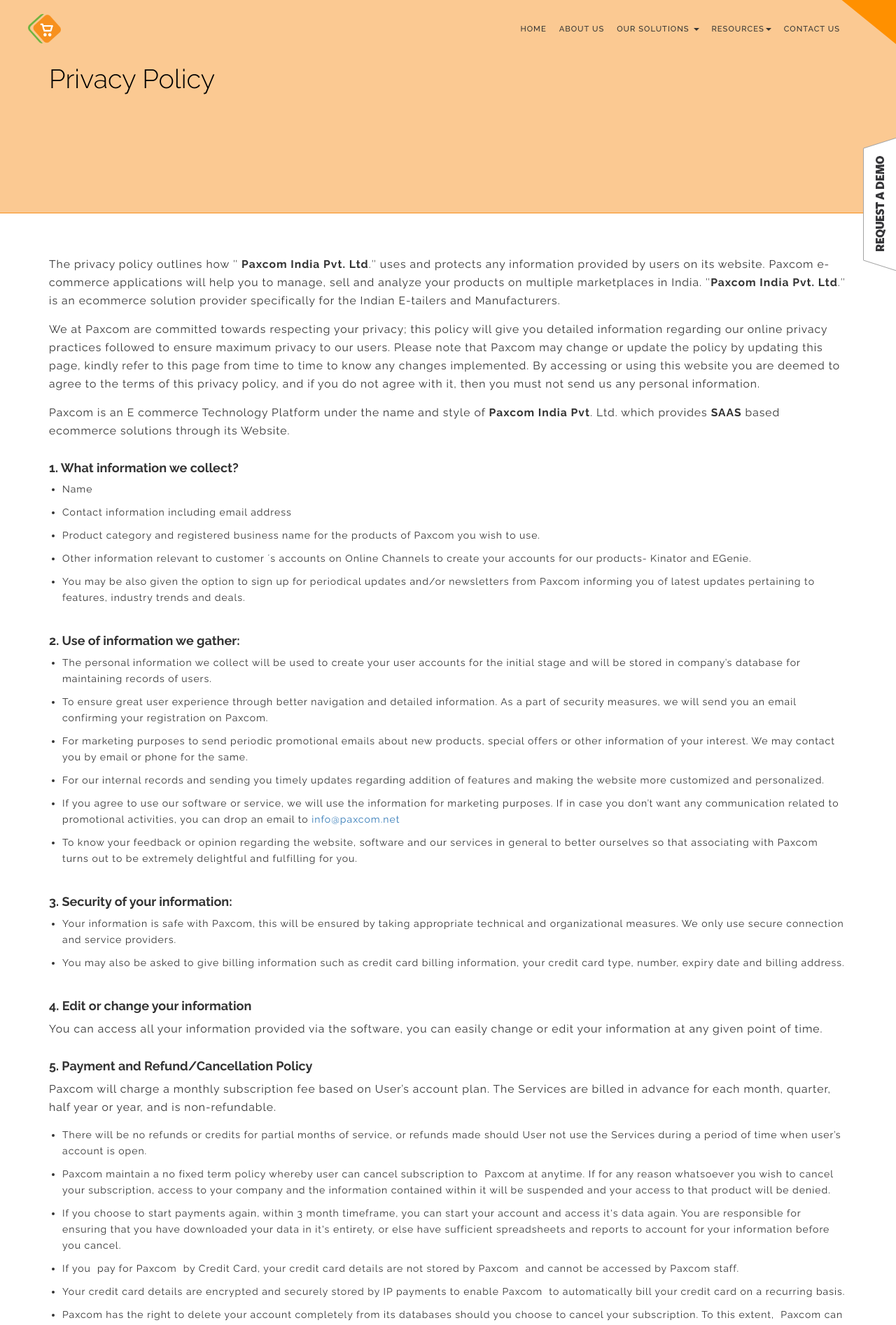
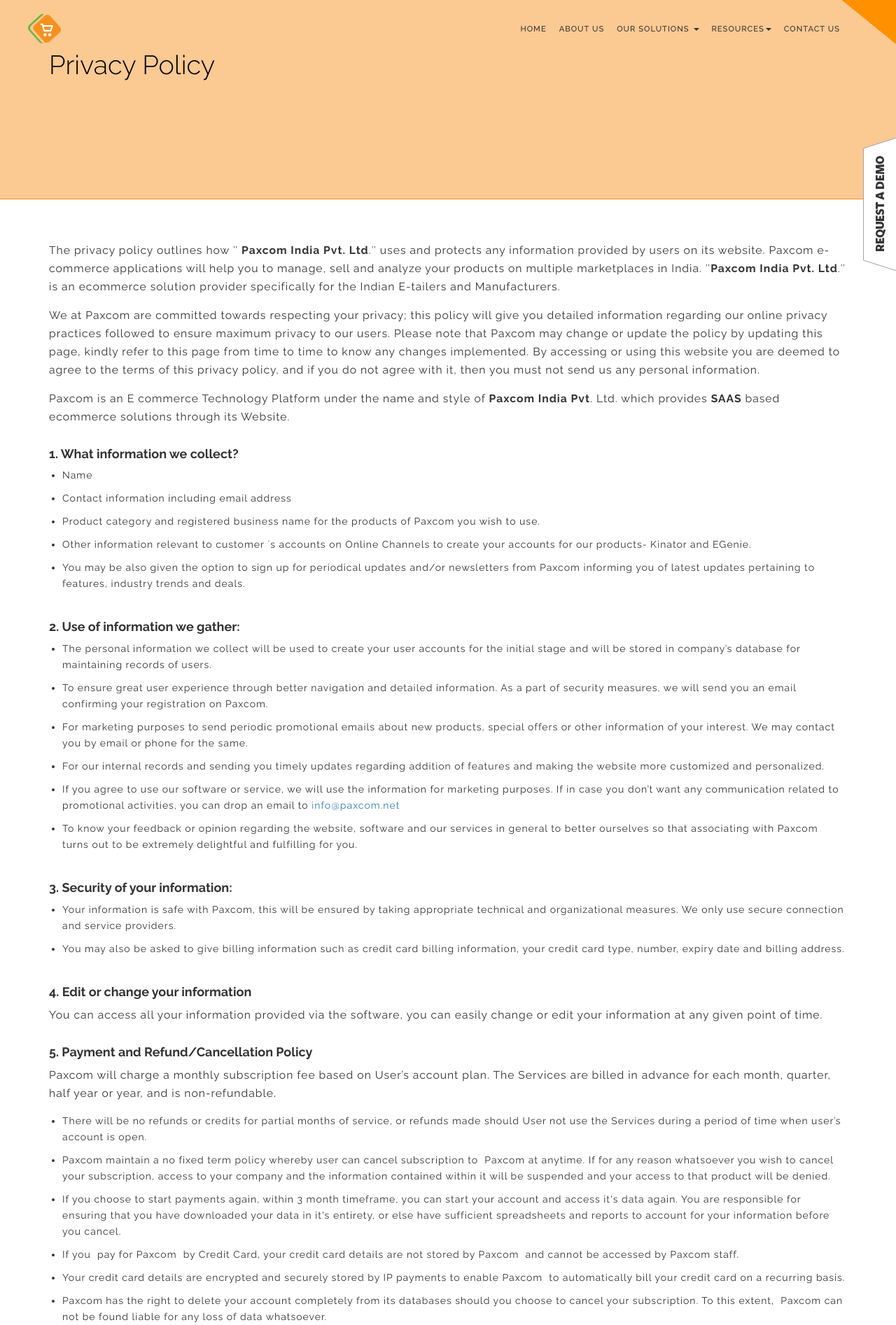
Before and after one commit to paxcom/paxcom.github.io, a Jekyll site: the page built from privacy_policy.md, in a window 1280 px wide. Shown: the top 1894 px of the page at 70% size. Built offline with Jekyll 4.4.1, drawn with Linux system fonts in a browser that asks for light colours; comment, search, counter and statistics services are not loaded.

Commit message:
cee edit

```diff
--- a/css/style.css
+++ b/css/style.css
@@ -804,7 +804,7 @@
 /*********************************** Privacy Policy and T&C header *******************************************************/
 
 .inner_pp_tc {
-	margin-top: -82px;
+	margin-top: -102px;
     padding: 90px 0px;
     border-bottom: 1px solid #f7901e;
     position: relative;
```
